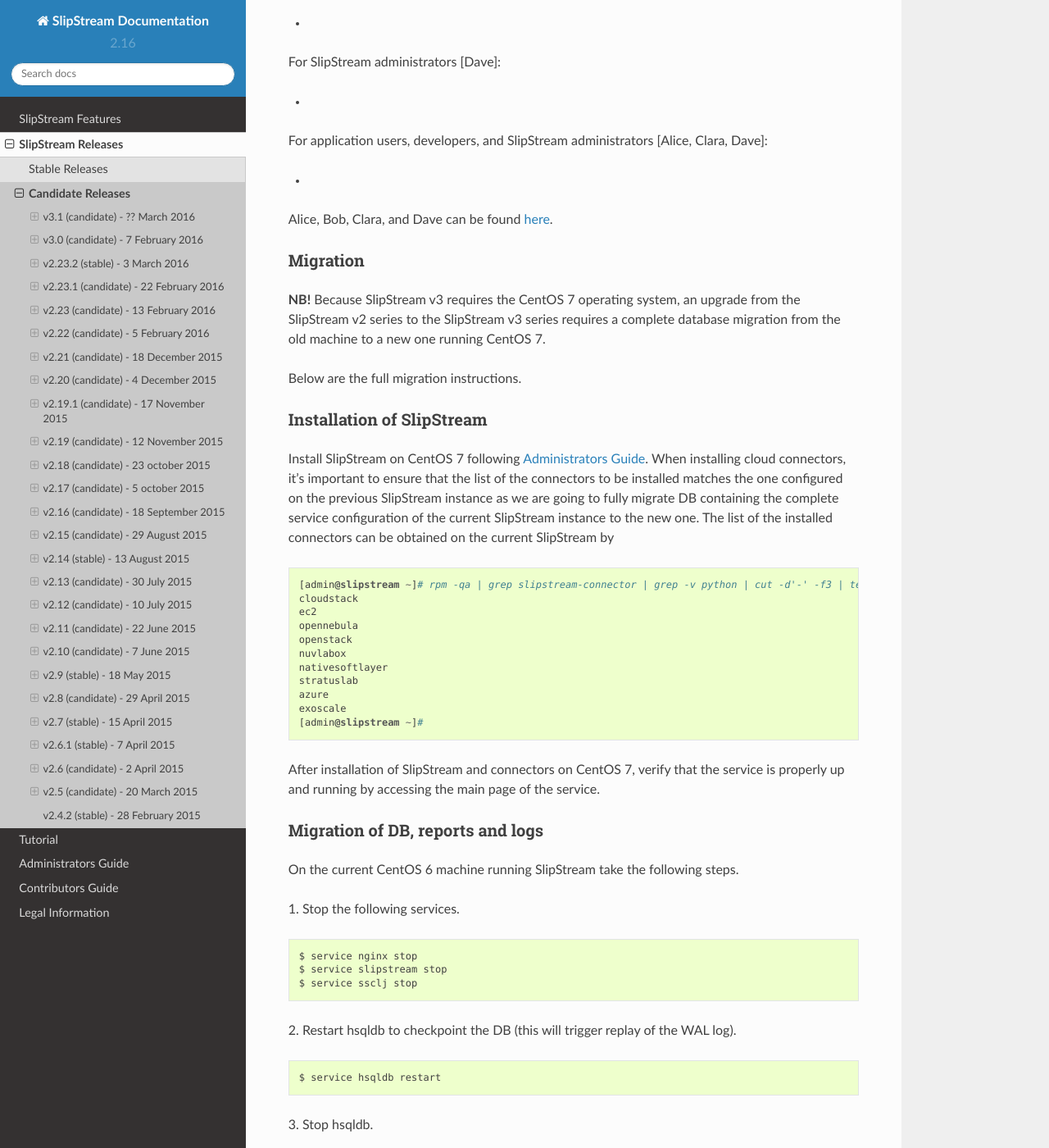
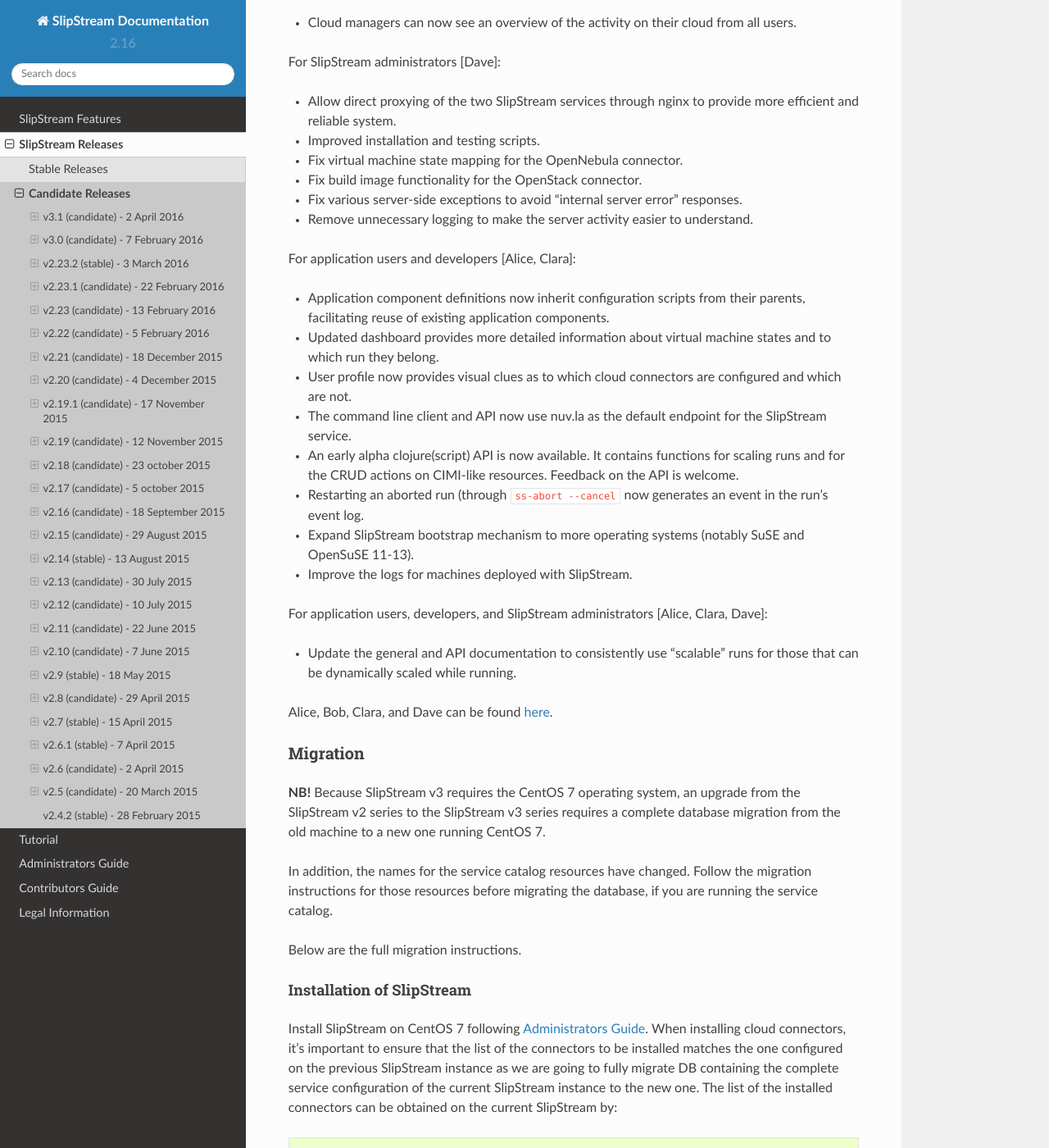
Before and after one commit to slipstream/SlipStreamDocumentation, a Sphinx documentation site: the page built from docs/release_notes/candidate_releases.rst, in a window 1280 px wide and 1400 px high, scrolled down 394 px. Shown: the whole window at 82% size. Built offline with Sphinx 7.4.7 and the Read the Docs theme 2.0.0, drawn with Linux system fonts in a browser that asks for light colours; some of the changed text lies outside the part shown.

Commit message:
add v3.1 release notes

```diff
--- a/docs/release_notes/candidate_releases.rst
+++ b/docs/release_notes/candidate_releases.rst
@@ -6,23 +6,54 @@
 these are **not** supported and **not** recommended for production
 deployments.
 
-v3.1 (candidate) - ?? March 2016
---------------------------------
+v3.1 (candidate) - 2 April 2016
+-------------------------------
 
 New features and bug fixes in v3.1
 ~~~~~~~~~~~~~~~~~~~~~~~~~~~~~~~~~~
 
 For managers and super users [Bob]:
 
--
+- Cloud managers can now see an overview of the activity on their
+  cloud from all users.
 
 For SlipStream administrators [Dave]:
 
--
+- Allow direct proxying of the two SlipStream services through nginx
+  to provide more efficient and reliable system.
+- Improved installation and testing scripts.
+- Fix virtual machine state mapping for the OpenNebula connector.
+- Fix build image functionality for the OpenStack connector.
+- Fix various server-side exceptions to avoid "internal server error"
+  responses.
+- Remove unnecessary logging to make the server activity easier to
+  understand.
+
+For application users and developers [Alice, Clara]:
+
+- Application component definitions now inherit configuration scripts
+  from their parents, facilitating reuse of existing application
+  components.
+- Updated dashboard provides more detailed information about virtual
+  machine states and to which run they belong.
+- User profile now provides visual clues as to which cloud connectors
+  are configured and which are not.
+- The command line client and API now use nuv.la as the default
+  endpoint for the SlipStream service.
+- An early alpha clojure(script) API is now available.  It contains
+  functions for scaling runs and for the CRUD actions on CIMI-like
+  resources. Feedback on the API is welcome.
+- Restarting an aborted run (through ``ss-abort --cancel`` now
+  generates an event in the run's event log.
+- Expand SlipStream bootstrap mechanism to more operating systems
+  (notably SuSE and OpenSuSE 11-13).
+- Improve the logs for machines deployed with SlipStream.
 
 For application users, developers, and SlipStream administrators [Alice, Clara, Dave]:
 
--
+- Update the general and API documentation to consistently use
+  "scalable" runs for those that can be dynamically scaled while
+  running.
 
 Alice, Bob, Clara, and Dave can be found
 `here <http://sixsq.com/personae/>`_.
@@ -35,20 +66,29 @@
 requires a complete database migration from the old machine to a new
 one running CentOS 7.
 
+In addition, the names for the service catalog resources have changed.
+Follow the migration instructions for those resources before migrating
+the database, if you are running the service catalog.
+
 Below are the full migration instructions.
 
 Installation of SlipStream
-~~~~~~~~~~~~~~~~~~~~~~~~~~
+^^^^^^^^^^^^^^^^^^^^^^^^^^
 
-Install SlipStream on CentOS 7 following `Administrators Guide <http://ssdocs.sixsq.com/en/latest/administrator_guide/index.html>`__.
-When installing cloud connectors, it's important to ensure that the list of the
-connectors to be installed matches the one configured on the previous SlipStream
-instance as we are going to fully migrate DB containing the complete service configuration of
-the current SlipStream instance to the new one.  The list of the installed connectors can be
-obtained on the current SlipStream by
-::
+Install SlipStream on CentOS 7 following `Administrators Guide
+<http://ssdocs.sixsq.com/en/latest/administrator_guide/index.html>`__.
+When installing cloud connectors, it's important to ensure that the
+list of the connectors to be installed matches the one configured on
+the previous SlipStream instance as we are going to fully migrate DB
+containing the complete service configuration of the current
+SlipStream instance to the new one.  The list of the installed
+connectors can be obtained on the current SlipStream by::
 
-    [admin@slipstream ~]# rpm -qa | grep slipstream-connector | grep -v python | cut -d'-' -f3 | tee installed-connectors.txt
+    # rpm -qa | \
+          grep slipstream-connector | \
+          grep -v python | \
+          cut -d'-' -f3 | \
+          tee installed-connectors.txt
     cloudstack
     ec2
     opennebula
@@ -58,57 +98,61 @@
     stratuslab
     azure
     exoscale
-    [admin@slipstream ~]#
+    #
 
-After installation of SlipStream and connectors on CentOS 7, verify that the service is
-properly up and running by accessing the main page of the service.
+After installation of SlipStream and connectors on CentOS 7, verify
+that the service is properly up and running by accessing the main page
+of the service.
+
+Migration of Service Catalog Resources
+^^^^^^^^^^^^^^^^^^^^^^^^^^^^^^^^^^^^^^
+
+**TBD**
 
 Migration of DB, reports and logs
-~~~~~~~~~~~~~~~~~~~~~~~~~~~~~~~~~
+^^^^^^^^^^^^^^^^^^^^^^^^^^^^^^^^^
 
-On the current CentOS 6 machine running SlipStream take the following steps.
+On the current CentOS 6 machine running SlipStream take the following
+steps.
 
-1. Stop the following services.
-::
+1. Stop the following services::
 
     $ service nginx stop
     $ service slipstream stop
     $ service ssclj stop
 
-2. Restart hsqldb to checkpoint the DB (this will trigger replay of the WAL log).
-::
+2. Restart hsqldb to checkpoint the DB (this will trigger replay of
+   the WAL log)::
 
     $ service hsqldb restart
 
-3. Stop hsqldb.
-::
+3. Stop hsqldb::
 
     $ service hsqldb stop
 
-4. Archive SlipStream DB, deployment reports and service logs.
-::
+4. Archive SlipStream DB, deployment reports and service logs::
 
     $ tar -zc /opt/slipstream/SlipStreamDB \
-         /otp/slipstream/server/logs /var/log/slipstream/ssclj/ \
+         /opt/slipstream/server/logs \
+         /var/log/slipstream/ssclj/ \
          /var/tmp/slipstream/reports \
          -f ~/SlipStream-backup.tgz
 
-5. Copy the archive to the new CentOS 7 machine that will be hosting SlipStream.
+5. Copy the archive to the new CentOS 7 machine that will be hosting
+   SlipStream.
 
 
 On the new CentOS 7 machine, after installing SlipStream from scratch
 and validating that it works,
 
-1. stop all the services by running
-::
+1. Stop all the services by running::
 
     $ systemctl stop nginx
     $ systemctl stop slipstream
     $ systemctl stop ssclj
     $ systemctl stop hsqldb
 
-2. Inflate the backup tarball as follows
-::
+2. Inflate the backup tarball as follows::
 
     $ tar -zxvf ~/SlipStream-backup.tgz -C /
 
@@ -116,18 +160,17 @@
 
 - database to `/opt/slipstream/SlipStreamDB`
 - reports to `/var/tmp/slipstream/reports`
-- logs to `/otp/slipstream/server/logs` and `/var/log/slipstream/ssclj/`
+- logs to `/opt/slipstream/server/logs` and `/var/log/slipstream/ssclj/`
 
-3. Start all the services in the following order
-::
+3. Start all the services in the following order::
 
     $ systemctl start hsqldb
     $ systemctl start ssclj
     $ systemctl start slipstream
     $ systemctl start nginx
 
-This completes the migration process. Validate the migration by loging to
-the service and launching a test deployment.
+This completes the migration process. Validate the migration by
+logging to the service and launching a test deployment.
 
 Commits
 ~~~~~~~
```
